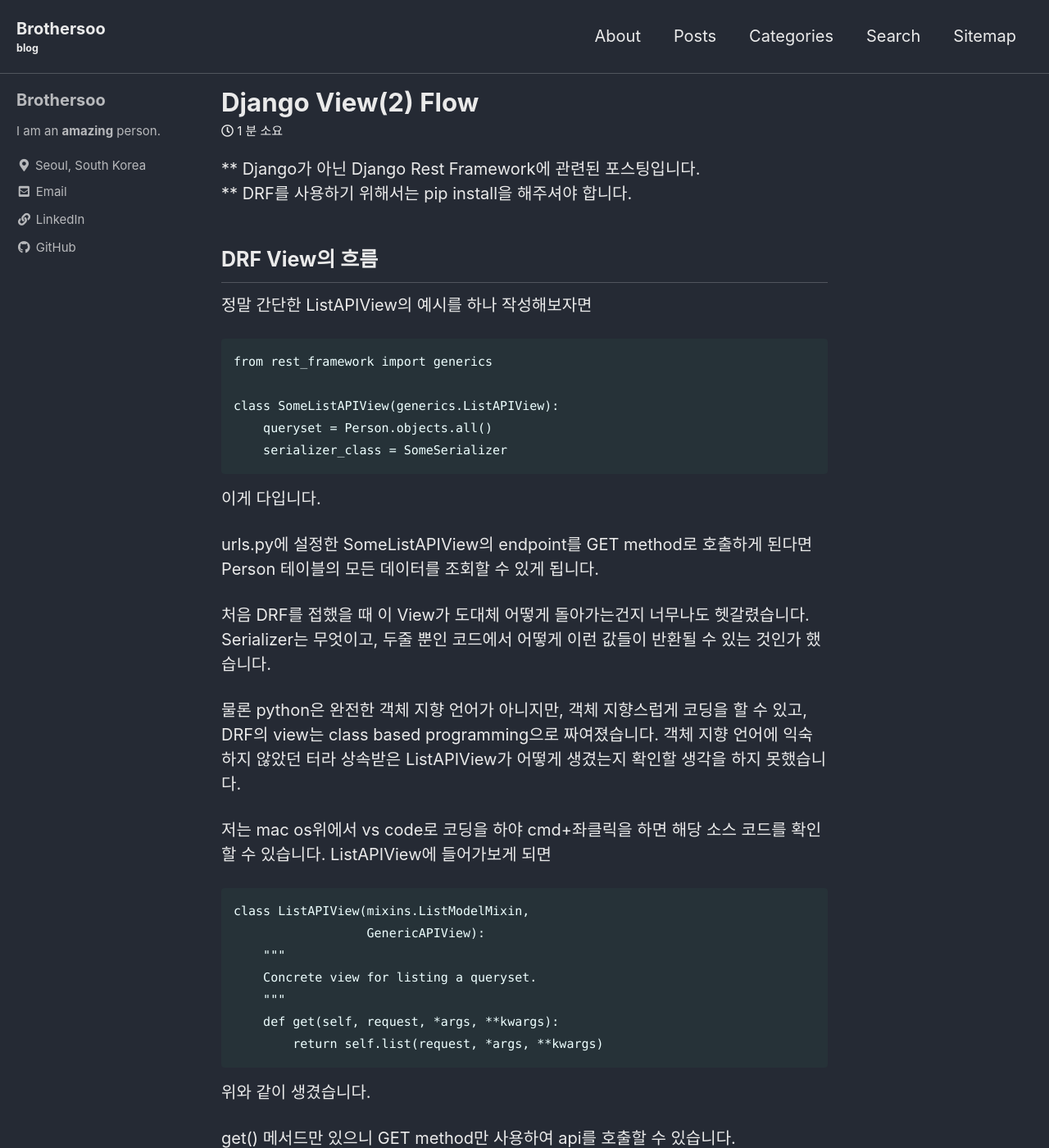
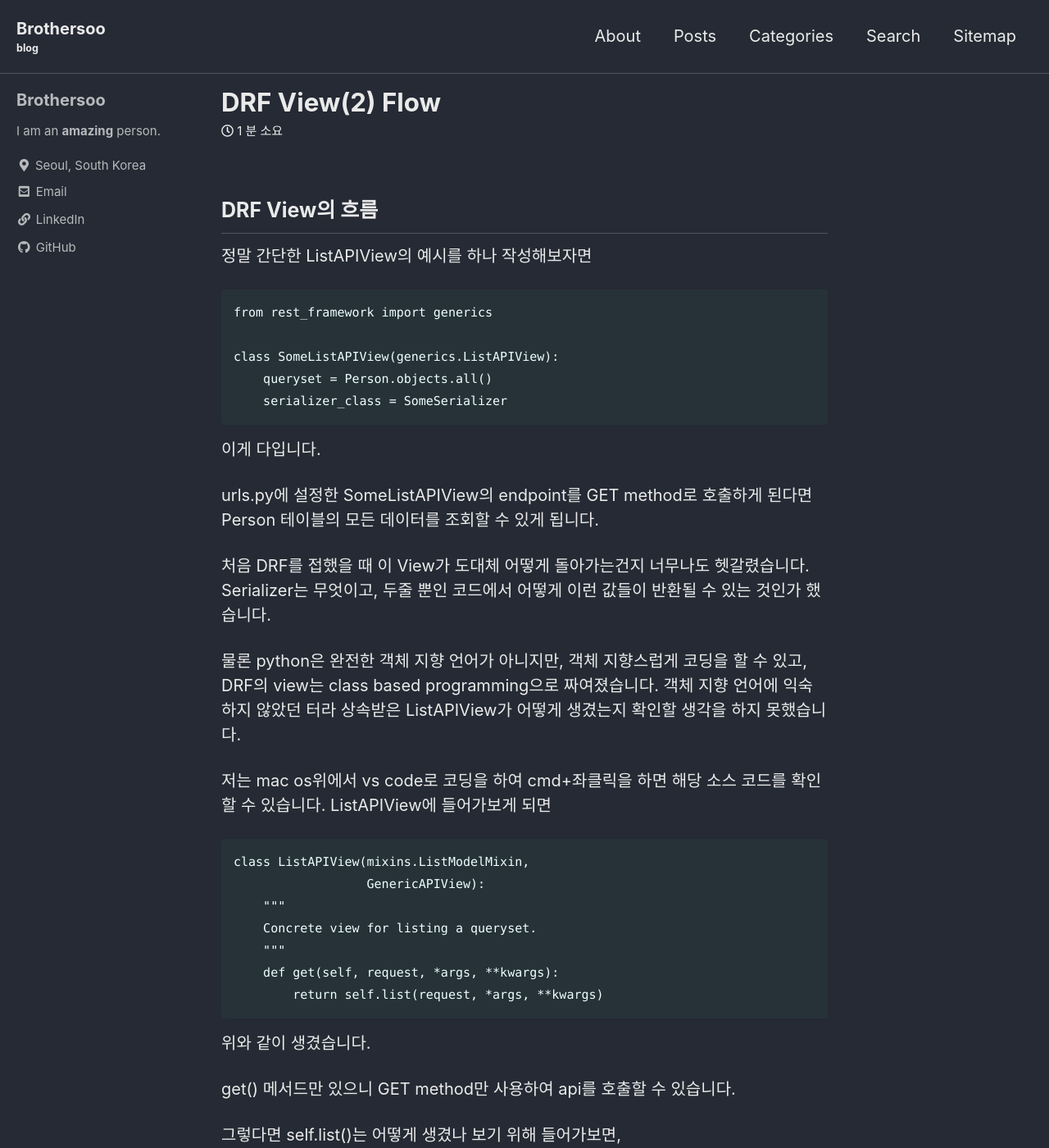
Before and after one commit to brothersoo/brothersoo.github.io, a Jekyll site: the page built from _posts/2021-06-08-drf-view-flow.md, in a window 1280 px wide and 1400 px high. Shown: the whole window at 82% size. Built offline with Jekyll 4.4.1, drawn with Linux system fonts in a browser that asks for light colours; cached includes are drawn as plain includes; some of the changed text lies outside the part shown.

Commit message:
AMEND: drf-view-flow

````diff
--- a/_posts/2021-06-08-django-view-flow.md
+++ b/_posts/2021-06-08-drf-view-flow.md
@@ -1,15 +1,11 @@
 ---
-title: "Django View(2) Flow"
+title: "DRF View(2) Flow"
 categories:
-  - Django
+  - Django Rest Framework
 tags:
   - DRF
-  - DRF view
-  - MTV pattern
+  - REST
 ---
-
-** Django가 아닌 Django Rest Framework에 관련된 포스팅입니다.\
-** DRF를 사용하기 위해서는 pip install을 해주셔야 합니다.
 
 ## DRF View의 흐름
 
@@ -31,7 +27,7 @@ urls.py에 설정한 SomeListAPIView의 endpoint를 GET method로 호출하게
 물론 python은 완전한 객체 지향 언어가 아니지만, 객체 지향스럽게 코딩을 할 수 있고, DRF의 view는 class based programming으로 짜여졌습니다.
 객체 지향 언어에 익숙하지 않았던 터라 상속받은 ListAPIView가 어떻게 생겼는지 확인할 생각을 하지 못했습니다.
 
-저는 mac os위에서 vs code로 코딩을 하야 cmd+좌클릭을 하면 해당 소스 코드를 확인할 수 있습니다.
+저는 mac os위에서 vs code로 코딩을 하여 cmd+좌클릭을 하면 해당 소스 코드를 확인할 수 있습니다.
 ListAPIView에 들어가보게 되면
 ```
 class ListAPIView(mixins.ListModelMixin,
````
